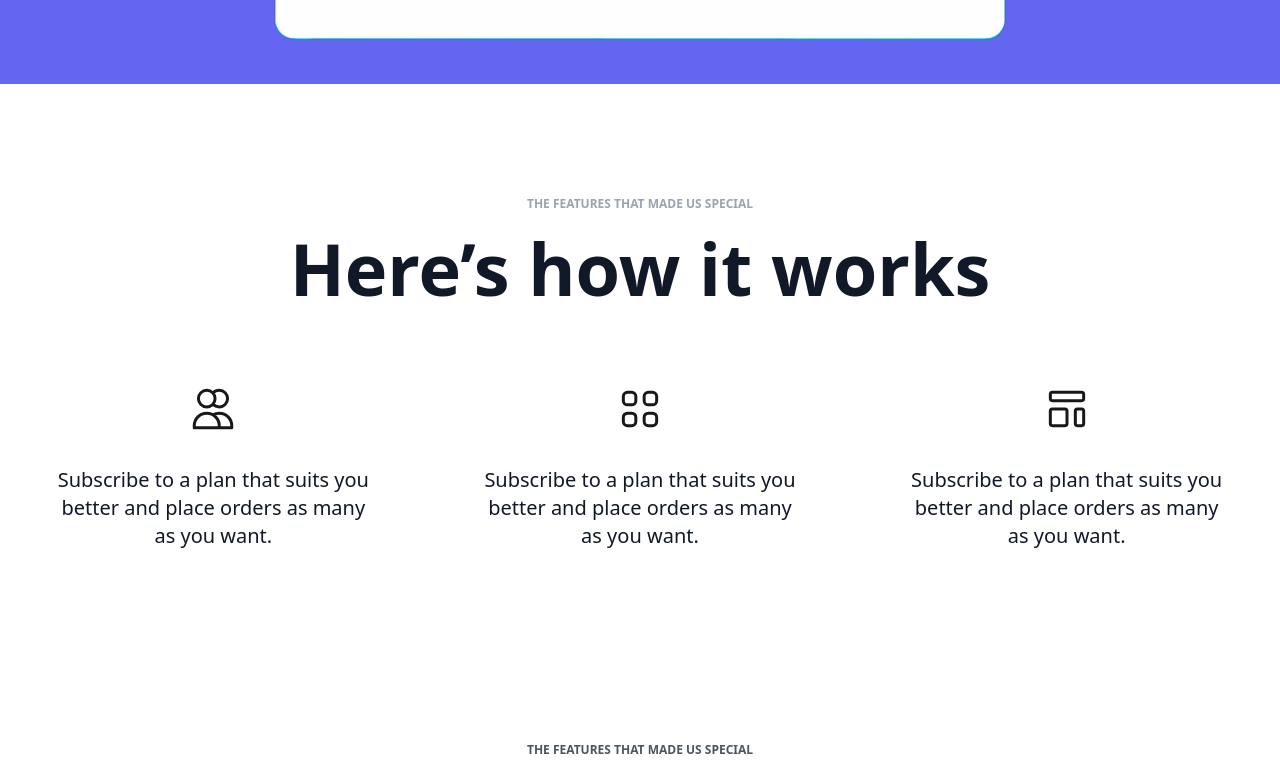
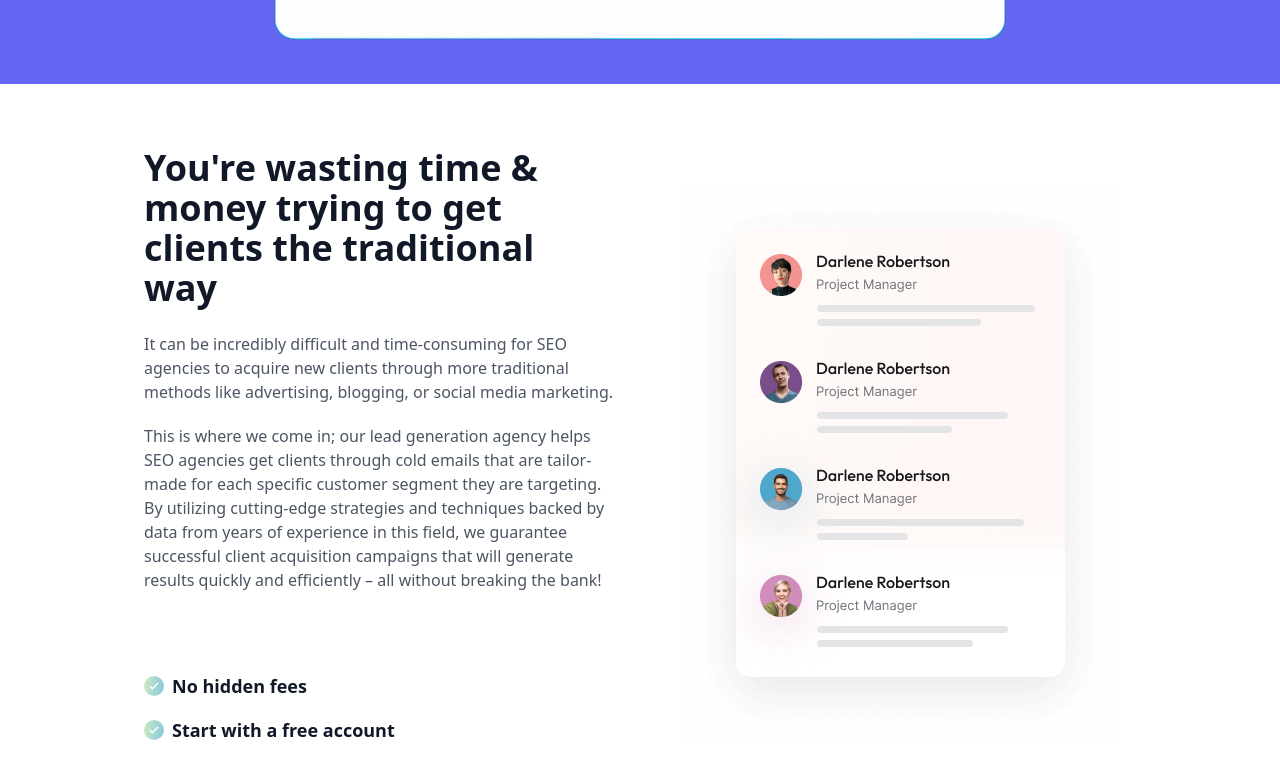
Before and after one commit to alexrod94/seolutions-next, a Next.js app: page / in a window 1280 px wide. Shown: the part 820-1582 px from the top of the page. Built offline with nearby package versions, Linux system fonts and the light colour scheme.

Commit message:
Start intro

```diff
--- a/pages/home-components/Hero.jsx
+++ b/pages/home-components/Hero.jsx
@@ -9,7 +9,7 @@ export default function Hero() {
         <MobileHeader />
       </section>
       <div className="relative z-10 container mx-auto px-4">
-        <div className="flex flex-wrap justify-center items-center pt-32">
+        <div className="flex flex-wrap justify-center items-center pt-8 md:pt-32">
           <div className="w-auto">
             <h1 className="mb-4 font-heading text-center text-white text-6xl md:text-7xl font-bold">
               Free guide: "Unlimited leads for your SEO agency"
@@ -39,7 +39,7 @@ export default function Hero() {
       </div>
       <div className="mt-5 pb-8">
         <img
-          className="mx-auto w-3/5"
+          className="mx-auto w-full md:w-3/5"
           src="/gradia-assets/images/hero/lead-results-transformed.png"
           alt=""
         />
--- /dev/null
+++ b/pages/home-components/Intro.jsx
@@ -0,0 +1,67 @@
+export default function Intro() {
+  return (
+    <section className="relative py-8 md:py-16 overflow-hidden">
+      <div className="container mx-auto px-4 w-full md:w-4/5">
+        <div className="flex flex-wrap -m-6">
+          <div className="w-full lg:w-1/2 p-6">
+            <div className="lg:max-w-lg">
+              <h2 className="mb-6 font-heading text-center md:text-left font-bold text-4xl text-gray-900">
+                You're wasting time & money trying to get clients the
+                traditional way
+              </h2>
+              <p className="mb-5 text-base text-gray-600">
+                It can be incredibly difficult and time-consuming for SEO
+                agencies to acquire new clients through more traditional methods
+                like advertising, blogging, or social media marketing.
+              </p>
+              <p className="mb-20 text-base text-gray-600">
+                This is where we come in; our lead generation agency helps SEO
+                agencies get clients through cold emails that are tailor-made
+                for each specific customer segment they are targeting. By
+                utilizing cutting-edge strategies and techniques backed by data
+                from years of experience in this field, we guarantee successful
+                client acquisition campaigns that will generate results quickly
+                and efficiently – all without breaking the bank!
+              </p>
+              <ul>
+                <li className="mb-4 flex items-center font-heading font-semibold text-lg text-gray-900">
+                  <img
+                    className="mr-2"
+                    src="gradia-assets/elements/hero/check.svg"
+                    alt=""
+                  />
+                  <p>No hidden fees</p>
+                </li>
+                <li className="mb-4 flex items-center font-heading font-semibold text-lg text-gray-900">
+                  <img
+                    className="mr-2"
+                    src="gradia-assets/elements/hero/check.svg"
+                    alt=""
+                  />
+                  <p>Start with a free account</p>
+                </li>
+                <li className="mb-4 flex items-center font-heading font-semibold text-lg text-gray-900">
+                  <img
+                    className="mr-2"
+                    src="gradia-assets/elements/hero/check.svg"
+                    alt=""
+                  />
+                  <p>Edit online, no software needed</p>
+                </li>
+              </ul>
+            </div>
+          </div>
+          <div className="w-full lg:w-1/2 p-6">
+            <div className="bg-gradient-orange mx-auto max-w-lg h-96 rounded-3xl">
+              <img
+                className="relative top-10 mx-auto transform hover:-translate-y-16 transition ease-in-out duration-500"
+                src="gradia-assets/images/features/dropdown.png"
+                alt=""
+              />
+            </div>
+          </div>
+        </div>
+      </div>
+    </section>
+  );
+}
--- a/pages/index.js
+++ b/pages/index.js
@@ -3,6 +3,7 @@ import Footer from "../components/Footer";
 import Hero from "./home-components/Hero";
 import Features from "./home-components/Features";
 import Faq from "./home-components/Faq";
+import Intro from "./home-components/Intro";
 
 export default function index() {
   return (
@@ -16,6 +17,7 @@ export default function index() {
         />
       </Head>
       <Hero />
+      <Intro />
       <Features />
 
       <section className="relative pt-28 pb-32 overflow-hidden">
```
